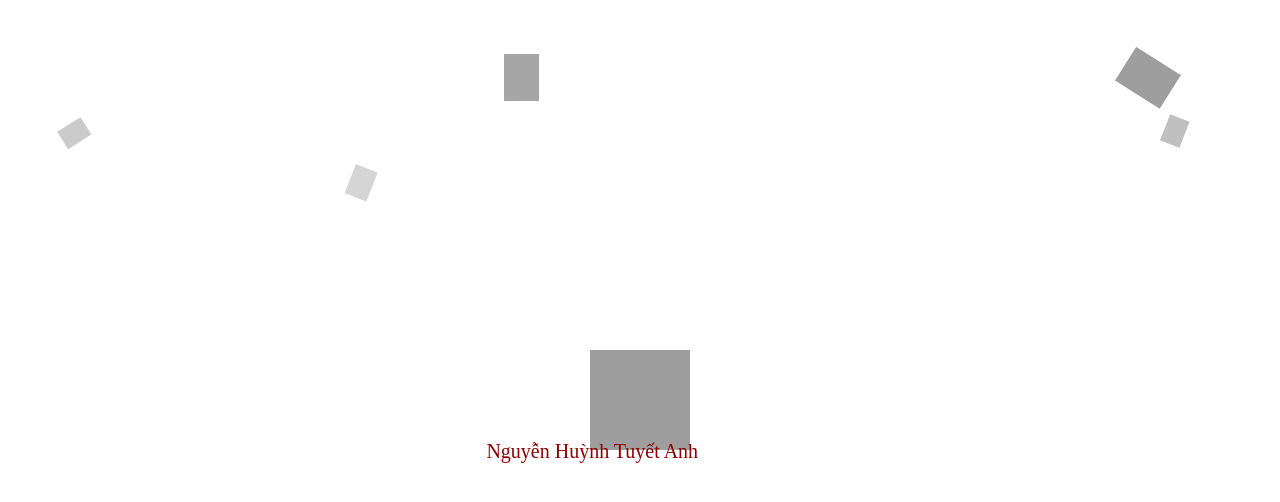
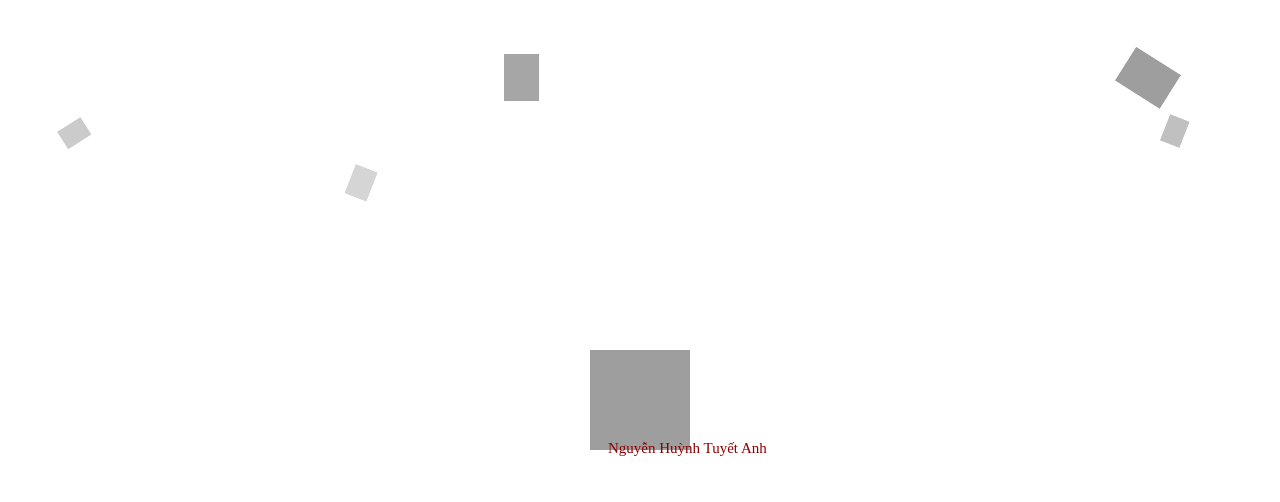
Before and after one commit to haianh30198/haianh30198.github.io, a plain HTML site: page tuyetanh.html in a window 1280 px wide. Drawn offline with Linux system fonts and the light colour scheme; grey boxes are pictures that could not be loaded.

Commit message:
Add files via upload

```diff
--- a/tuyetanh.html
+++ b/tuyetanh.html
@@ -37,10 +37,10 @@
             }
             .tuyetanh {
                 position: absolute;
-                left: 38%;
+                left: 47.5%;
                 top: 55%;
                 color: darkred;
-                font-size: 20px;
+                font-size: 15px;
             }
         </style>
     </head>
```
